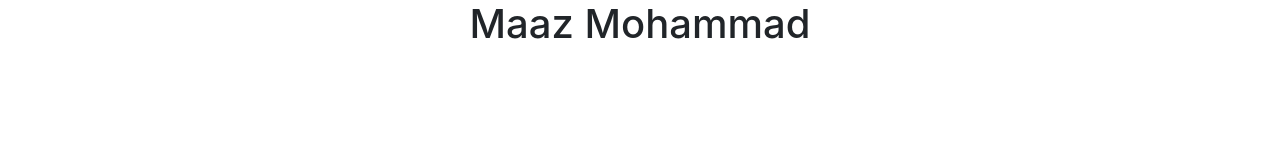
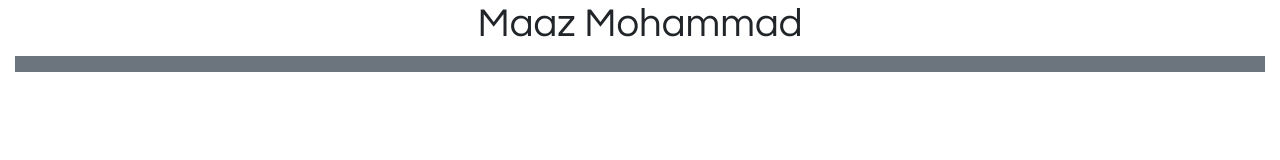
Before and after one commit to maazm909/maazm909.github.io, a plain HTML site: page index.html in a window 1280 px wide. Drawn offline with Linux system fonts and the light colour scheme; files that its build step writes are made by us from their sources.

Commit message:
Chose gothic for font, got bootstrap menu working

```diff
--- a/css/stylesheet.css
+++ b/css/stylesheet.css
@@ -1,6 +1,8 @@
 body{
+  font-family: Century Gothic;
 }
 
 #MyHeader {
   text-align: center;
+  font-family: Century Gothic;
 }
--- a/index.html
+++ b/index.html
@@ -2,7 +2,7 @@
 <html>
 
 <head>
-  <link rel="stylesheet" href="bootstrap.css">
+  <link rel="stylesheet" href="css/bootstrap.css">
   <link rel="stylesheet" href="css/stylesheet.css">
 </head>
 
@@ -13,6 +13,16 @@
         <h1 id="MyHeader">Maaz Mohammad</h1>
       </div>
     </div>
+
+    <div class="row">
+      <div class="col">
+        <nav class="navbar bg-secondary">
+        </nav>
+
+
+        </div>
+      </div>
+    </div>
   </div>
 
 
```
